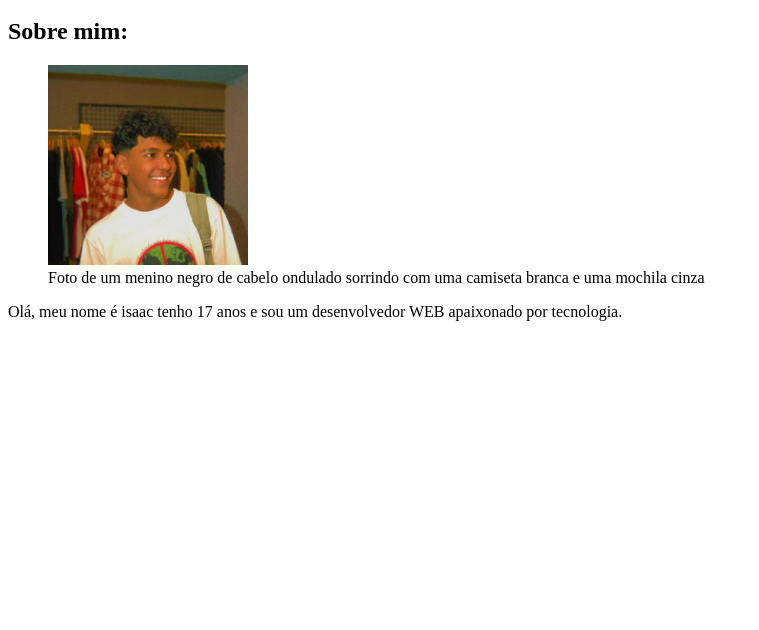
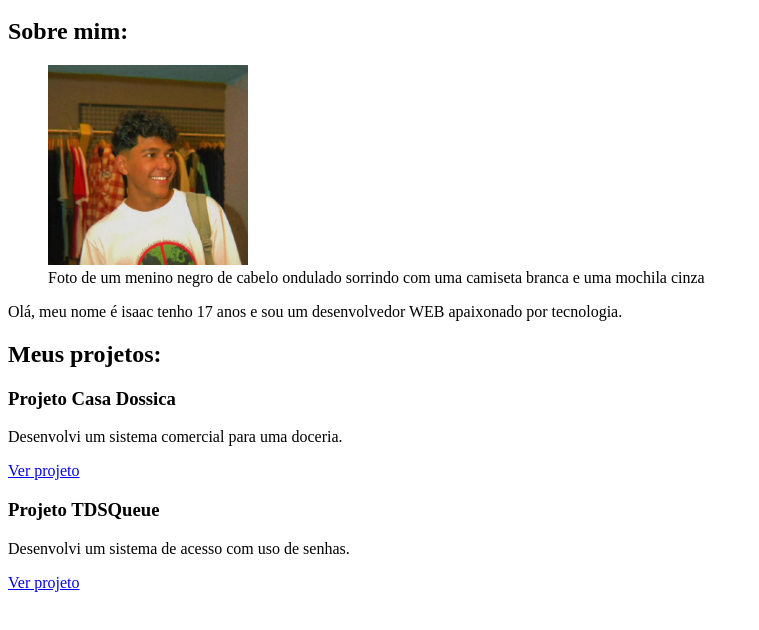
Before and after one commit to Isaac-Loiola/tdsweb, a plain HTML site: page index.html in a window 1280 px wide. Shown: the part 136-766 px from the top of the page, without its empty margins (0-759 px from the left). Drawn offline with Linux system fonts and the light colour scheme.

Commit message:
section projeto adicionado!

```diff
--- a/index.html
+++ b/index.html
@@ -46,7 +46,20 @@
                 </figure>
                 <p>Olá, meu nome é isaac tenho 17 anos e sou um desenvolvedor WEB apaixonado por tecnologia.</p>
             </section>
-            <section id="projeto"></section>
+            <section id="projeto">
+                <h2>Meus projetos:</h2>
+                <article>
+                    <h3>Projeto Casa Dossica</h3>
+                    <p>Desenvolvi um sistema comercial para uma doceria.</p>
+                    <a href="#">Ver projeto</a>
+                </article>
+
+                <article>
+                    <h3>Projeto TDSQueue</h3>
+                    <p>Desenvolvi um sistema de acesso com uso de senhas.</p>
+                    <a href="#">Ver projeto</a>
+                </article>
+            </section>
             <section id="cursos"></section>
         </main>
          <!-- final do documento -->
```
